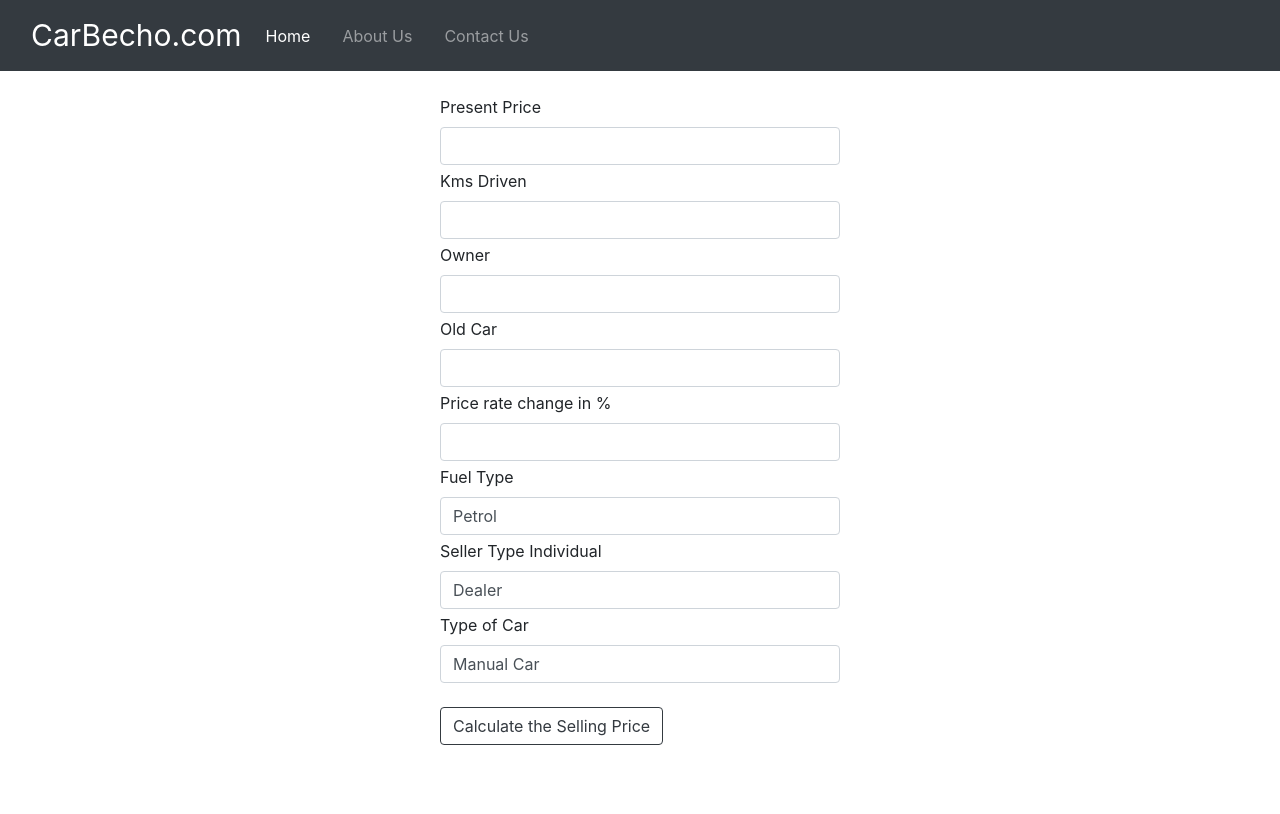
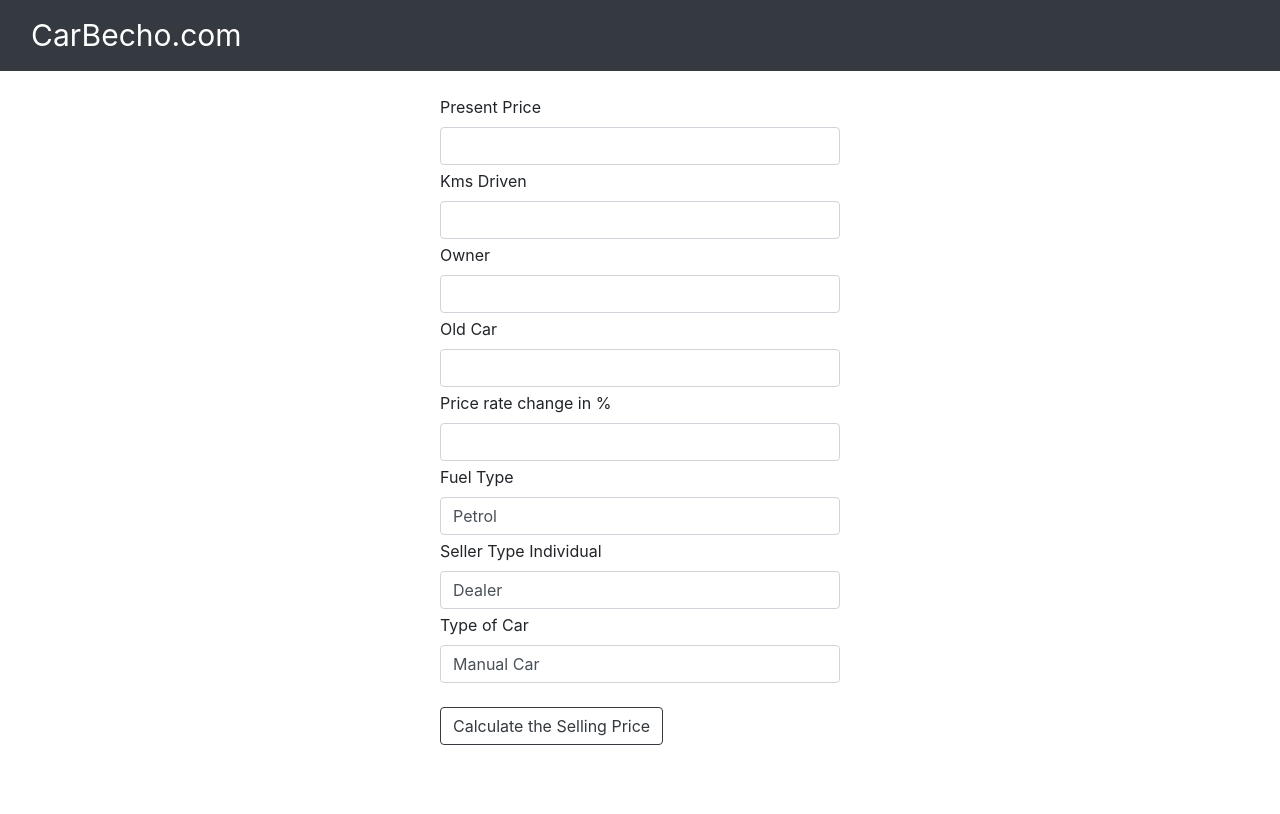
Before and after one commit to Vaishnokmr/Predicting-car-sell-price-using-Django, a Django app: template shop/templates/shop/car.html in a window 1280 px wide. Run offline with Django 3.2, Linux system fonts and the light colour scheme; the template is opened without the code that fills it, so the values that code supplies are empty; some libraries are stand-ins or nearby versions.

Commit message:
Update basic.html

```diff
--- a/shop/templates/shop/basic.html
+++ b/shop/templates/shop/basic.html
@@ -37,22 +37,8 @@
       <span class="navbar-toggler-icon"></span>
     </button>
 
-    <div class="collapse navbar-collapse" id="navbarSupportedContent">
-      <ul class="navbar-nav mr-auto">
-        <li class="nav-item active">
-          <a class="nav-link" href="/shop">Home <span class="sr-only">(current)</span></a>
-        </li>
-        <li class="nav-item mx-3">
-          <a class="nav-link" href="/shop/about">About Us</a>
-        </li>
-
-        <li class="nav-item">
-          <a class="nav-link" href="/shop/contact">Contact Us</a>
-        </li>
 
 
-
-      </ul>
 
 
 
```
